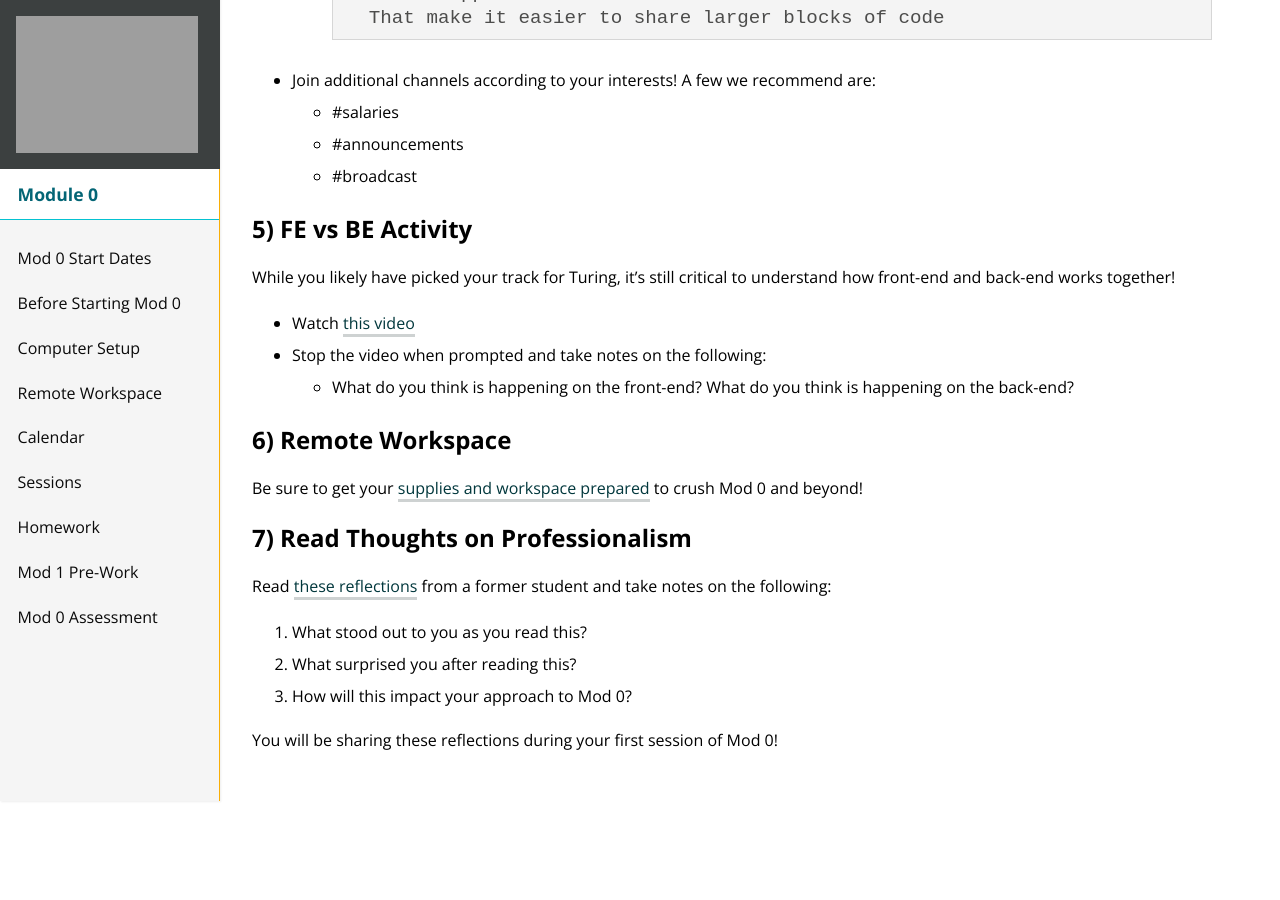
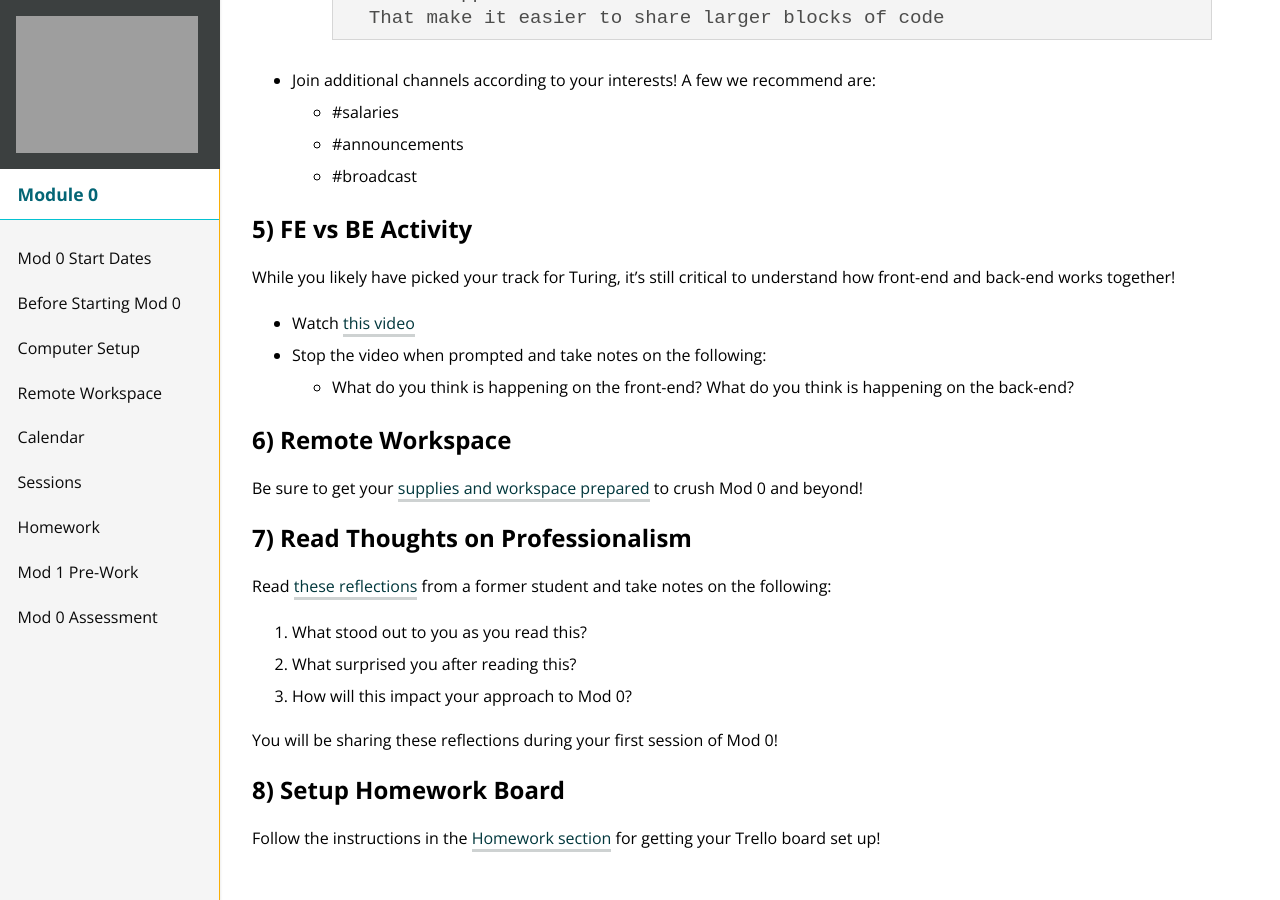
Before and after one commit to turingschool/mod-0-curriculum, a Jekyll site: the page built from before-mod-0.md, in a window 1280 px wide and 900 px high, scrolled down 1575 px. Built offline with Jekyll 4.4.1, drawn with Linux system fonts in a browser that asks for light colours; nearby versions of some CDN libraries; before the commit the page ends 2376 px from its top, so only the background shows below that.

Commit message:
Add link to HW

```diff
--- a/before-mod-0.md
+++ b/before-mod-0.md
@@ -74,3 +74,6 @@ Read [these reflections](https://drive.google.com/file/d/1LNyXge4p6OQTWbo_Y9XIJA
 1. How will this impact your approach to Mod 0?
 
 You will be sharing these reflections during your first session of Mod 0!
+
+## 8) Setup Homework Board
+Follow the instructions in the [Homework section](https://mod0.turing.io/homework/) for getting your Trello board set up!
```
